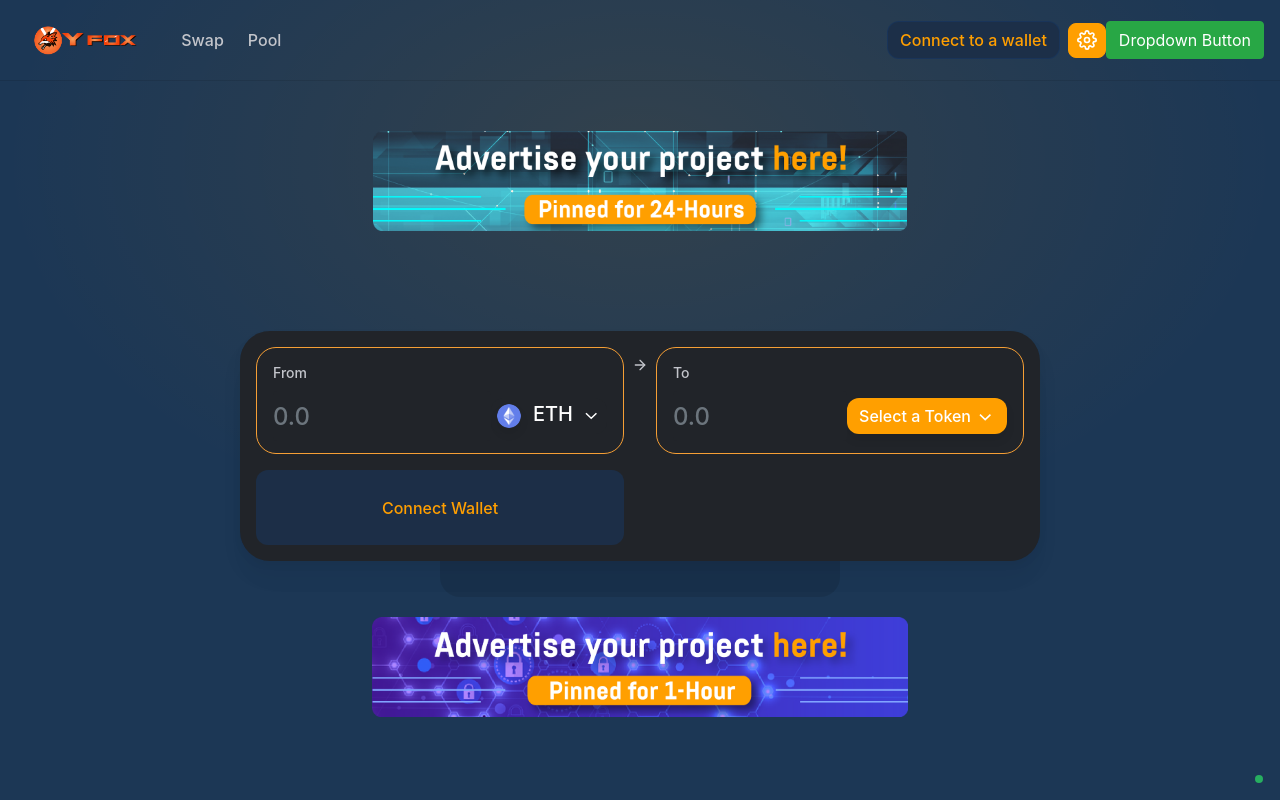
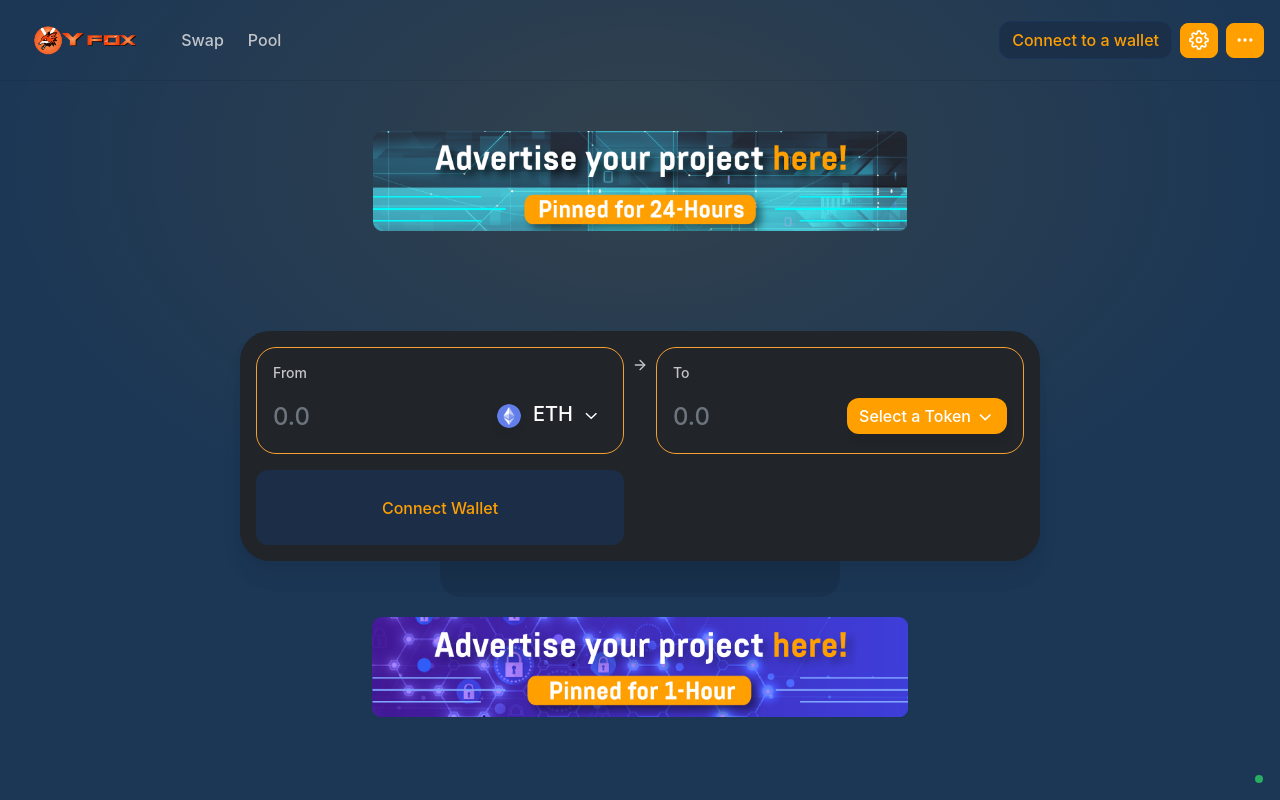
Before and after one commit to AbhishekKumar-official/yfox, a React (Create React App) app: page / in a window 1280 px wide. Built offline with nearby package versions, Linux system fonts and the light colour scheme.

Commit message:
Add files via upload

```diff
--- a/src/components/Header/Header.jsx
+++ b/src/components/Header/Header.jsx
@@ -1,7 +1,6 @@
 import React, { Component } from 'react'
 import { Navbar,Nav,Button,FormControl,NavDropdown,Form,Dropdown,Popover,OverlayTrigger } from 'react-bootstrap';
 import ConnectToAWalletModal from "../Modals/ConnectToAWalletModal"
-
 import logo from "../../images/logo.png"
 import Overlay from 'react-bootstrap/Overlay'
 import {NavLink} from "react-router-dom"
@@ -76,12 +75,15 @@ class Header extends Component {
               <svg xmlns="http://www.w3.org/2000/svg" width="24" height="24" viewBox="0 0 24 24" fill="none" stroke="currentColor" stroke-width="2" stroke-linecap="round" stroke-linejoin="round" class="sc-uJMKN flrdrN"><circle cx="12" cy="12" r="3"></circle><path d="M19.4 15a1.65 1.65 0 0 0 .33 1.82l.06.06a2 2 0 0 1 0 2.83 2 2 0 0 1-2.83 0l-.06-.06a1.65 1.65 0 0 0-1.82-.33 1.65 1.65 0 0 0-1 1.51V21a2 2 0 0 1-2 2 2 2 0 0 1-2-2v-.09A1.65 1.65 0 0 0 9 19.4a1.65 1.65 0 0 0-1.82.33l-.06.06a2 2 0 0 1-2.83 0 2 2 0 0 1 0-2.83l.06-.06a1.65 1.65 0 0 0 .33-1.82 1.65 1.65 0 0 0-1.51-1H3a2 2 0 0 1-2-2 2 2 0 0 1 2-2h.09A1.65 1.65 0 0 0 4.6 9a1.65 1.65 0 0 0-.33-1.82l-.06-.06a2 2 0 0 1 0-2.83 2 2 0 0 1 2.83 0l.06.06a1.65 1.65 0 0 0 1.82.33H9a1.65 1.65 0 0 0 1-1.51V3a2 2 0 0 1 2-2 2 2 0 0 1 2 2v.09a1.65 1.65 0 0 0 1 1.51 1.65 1.65 0 0 0 1.82-.33l.06-.06a2 2 0 0 1 2.83 0 2 2 0 0 1 0 2.83l-.06.06a1.65 1.65 0 0 0-.33 1.82V9a1.65 1.65 0 0 0 1.51 1H21a2 2 0 0 1 2 2 2 2 0 0 1-2 2h-.09a1.65 1.65 0 0 0-1.51 1z"></path></svg>
               </Button>{' '}
               <Dropdown>
-              <Dropdown.Toggle variant="success" id="dropdown-basic">
-                Dropdown Button
+              <Dropdown.Toggle id="dropdown-basic" className="btn btn-yellow ml-2">
+              <svg width="24" height="24" viewBox="0 0 24 24" fill="none" class="sc-cIShpX bKQvKi"><path d="M12 13C12.5523 13 13 12.5523 13 12C13 11.4477 12.5523 11 12 11C11.4477 11 11 11.4477 11 12C11 12.5523 11.4477 13 12 13Z" stroke="black" stroke-width="2" stroke-linecap="round" stroke-linejoin="round"></path><path d="M19 13C19.5523 13 20 12.5523 20 12C20 11.4477 19.5523 11 19 11C18.4477 11 18 11.4477 18 12C18 12.5523 18.4477 13 19 13Z" stroke="black" stroke-width="2" stroke-linecap="round" stroke-linejoin="round"></path><path d="M5 13C5.55228 13 6 12.5523 6 12C6 11.4477 5.55228 11 5 11C4.44772 11 4 11.4477 4 12C4 12.5523 4.44772 13 5 13Z" stroke="black" stroke-width="2" stroke-linecap="round" stroke-linejoin="round"></path></svg>
               </Dropdown.Toggle>
 
               <Dropdown.Menu>
-                <Dropdown.Item href="#/action-1">About</Dropdown.Item>
+                <Dropdown.Item href="#/action-1">
+                <svg xmlns="http://www.w3.org/2000/svg" width="14" height="14" viewBox="0 0 24 24" fill="none" stroke="currentColor" stroke-width="2" stroke-linecap="round" stroke-linejoin="round"><circle cx="12" cy="12" r="10"></circle><line x1="12" y1="16" x2="12" y2="12"></line><line x1="12" y1="8" x2="12.01" y2="8"></line></svg>
+                About
+                </Dropdown.Item>
               </Dropdown.Menu>
             </Dropdown>
               </Form>
```
